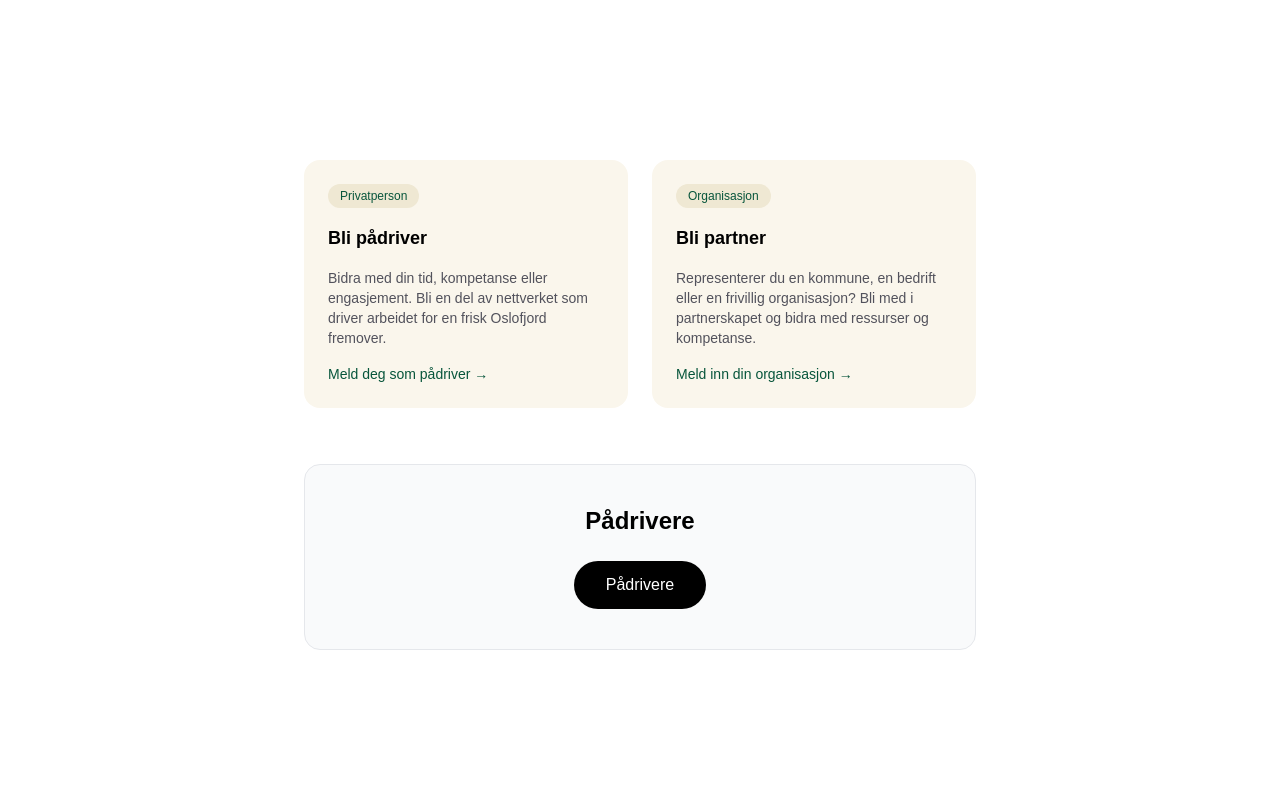
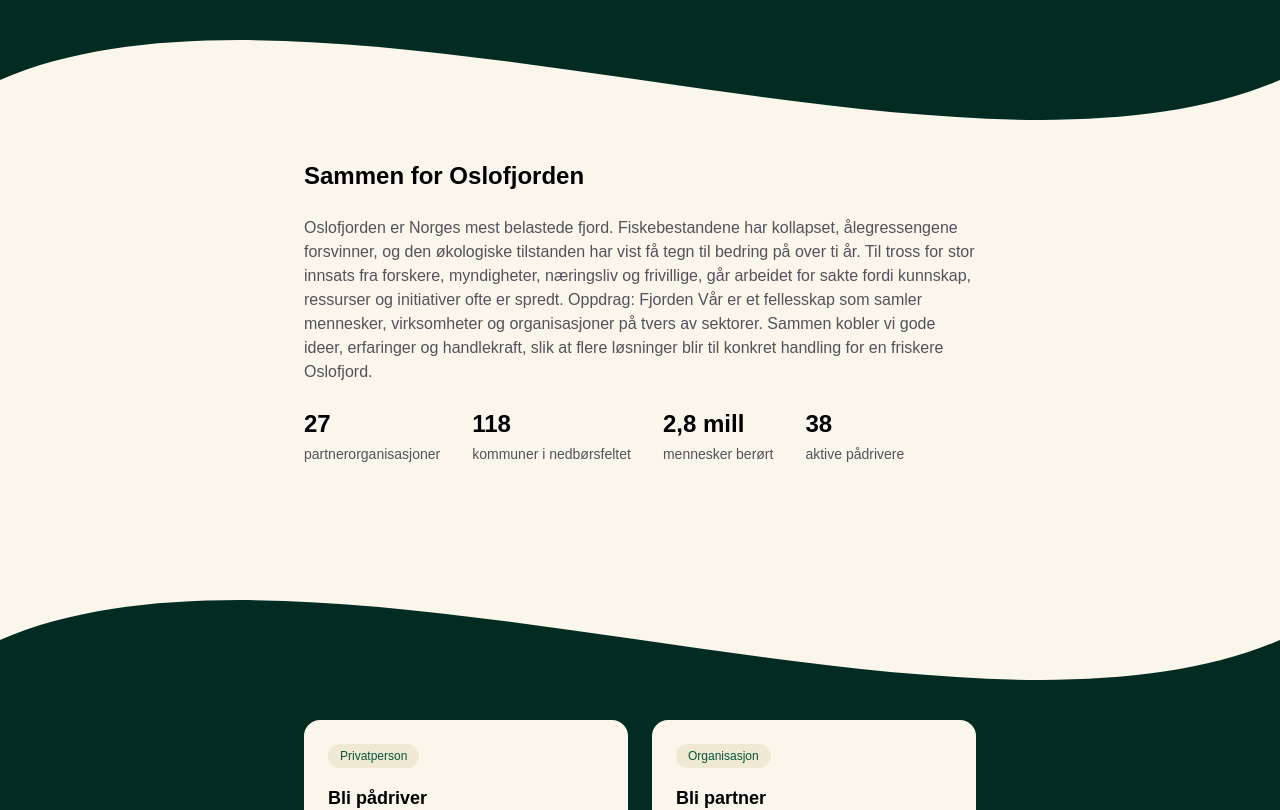
Before and after one commit to Padriv/paadriv-redd-fjorden, a Next.js app: page / in a window 1280 px wide. Shown: the part 800-1610 px from the top of the page. Before the commit the page ends 1578 px from the top, so only its background shows below. Built offline with nearby package versions, Linux system fonts and the light colour scheme; no server answers.

Commit message:
Add AboutSection component with statistics and update styles in Hero and JoinSection

```diff
--- /dev/null
+++ b/app/_components/AboutSection.tsx
@@ -0,0 +1,52 @@
+const stats = [
+	{ value: "27", label: "partnerorganisasjoner" },
+	{ value: "118", label: "kommuner i nedbørsfeltet" },
+	{ value: "2,8 mill", label: "mennesker berørt" },
+	{ value: "38", label: "aktive pådrivere" },
+];
+
+export default function AboutSection() {
+	return (
+		<section className="relative w-full bg-cream px-16 pb-24 pt-40">
+			<svg
+				className="absolute left-0 top-0 h-40 w-full"
+				viewBox="0 0 1440 220"
+				preserveAspectRatio="none"
+				aria-hidden="true"
+			>
+				<path
+					d="M0,110 C360,-80 1080,300 1440,110 L1440,0 L0,0 Z"
+					className="fill-deep-green"
+				/>
+			</svg>
+
+			<div className="mx-auto flex max-w-2xl flex-col gap-6">
+				<h2 className="text-2xl font-semibold text-black">
+					Sammen for Oslofjorden
+				</h2>
+				<p className="text-zinc-600">
+					Oslofjorden er Norges mest belastede fjord. Fiskebestandene har
+					kollapset, ålegressengene forsvinner, og den økologiske tilstanden har
+					vist få tegn til bedring på over ti år. Til tross for stor innsats fra
+					forskere, myndigheter, næringsliv og frivillige, går arbeidet for
+					sakte fordi kunnskap, ressurser og initiativer ofte er spredt.
+					Oppdrag: Fjorden Vår er et fellesskap som samler mennesker,
+					virksomheter og organisasjoner på tvers av sektorer. Sammen kobler vi
+					gode ideer, erfaringer og handlekraft, slik at flere løsninger blir
+					til konkret handling for en friskere Oslofjord.
+				</p>
+
+				<div className="flex flex-wrap gap-8">
+					{stats.map((stat) => (
+						<div key={stat.label} className="flex flex-col gap-1">
+							<span className="text-2xl font-semibold text-black">
+								{stat.value}
+							</span>
+							<span className="text-sm text-zinc-600">{stat.label}</span>
+						</div>
+					))}
+				</div>
+			</div>
+		</section>
+	);
+}
--- a/app/_components/Hero.tsx
+++ b/app/_components/Hero.tsx
@@ -2,7 +2,7 @@
 
 export default function Hero() {
 	return (
-		<section className="relative flex h-dvh min-h-[600px] w-full flex-col justify-end overflow-hidden bg-emerald-950 pb-32 pl-10 pr-6 pt-10 md:pb-40 md:pl-28 md:pr-16">
+		<section className="relative flex h-dvh min-h-[600px] w-full flex-col justify-end overflow-hidden bg-deep-green pb-32 pl-10 pr-6 pt-10 md:pb-40 md:pl-28 md:pr-16">
 			<Image
 				src="/images/Forsidebilde.jpg"
 				alt="Dykker som undersøker dekk og skrot på fjordbunnen"
@@ -11,7 +11,7 @@
 				className="object-cover object-[center_40%]"
 			/>
 
-			<div className="absolute inset-0 bg-gradient-to-b from-emerald-950/40 via-emerald-950/50 to-emerald-950/85" />
+			<div className="absolute inset-0 bg-gradient-to-b from-deep-green/40 via-deep-green/50 to-deep-green/85" />
 
 			<div className="relative z-10 flex max-w-2xl flex-col gap-3 text-[#FEFFC8] sm:gap-4">
 				<h1 className="text-hero text-balance font-extrabold leading-tight">
--- a/app/_components/JoinSection.tsx
+++ b/app/_components/JoinSection.tsx
@@ -23,22 +23,34 @@
 	return (
 		<section
 			id="meld-interesse-organisasjon"
-			className="flex flex-col items-center gap-10 py-8"
+			className="relative w-full bg-deep-green px-16 pb-24 pt-40"
 		>
-			<div className="flex w-full flex-col gap-6 sm:flex-row">
+			<svg
+				className="absolute left-0 top-0 h-40 w-full"
+				viewBox="0 0 1440 220"
+				preserveAspectRatio="none"
+				aria-hidden="true"
+			>
+				<path
+					d="M0,110 C360,-80 1080,300 1440,110 L1440,0 L0,0 Z"
+					className="fill-cream"
+				/>
+			</svg>
+
+			<div className="mx-auto flex w-full max-w-2xl flex-col gap-6 sm:flex-row">
 				{cards.map((card) => (
 					<div
 						key={card.href}
-						className="flex flex-1 flex-col gap-4 rounded-2xl bg-[#FAF6EC] p-6"
+						className="flex flex-1 flex-col gap-4 rounded-2xl bg-cream p-6"
 					>
-						<span className="w-fit rounded-full bg-[#EFE8D3] px-3 py-1 text-xs font-medium text-[#07553B]">
+						<span className="w-fit rounded-full bg-tan px-3 py-1 text-xs font-medium text-green">
 							{card.tag}
 						</span>
 						<h3 className="text-lg font-semibold text-black">{card.title}</h3>
 						<p className="text-sm text-zinc-600">{card.description}</p>
 						<Link
 							href={card.href}
-							className="text-sm font-medium text-[#07553B] transition-colors hover:text-black"
+							className="text-sm font-medium text-green transition-colors hover:text-black"
 						>
 							{card.linkLabel} →
 						</Link>
--- a/app/globals.css
+++ b/app/globals.css
@@ -15,6 +15,11 @@
 	--text-heading: var(--text-xl);
 	--text-hero: var(--text-3xl);
 	--text-display: var(--text-4xl);
+
+	--color-deep-green: #022c22;
+	--color-green: #07553b;
+	--color-cream: #faf6ec;
+	--color-tan: #efe8d3;
 }
 
 @media (width >= theme(--breakpoint-md)) {
--- a/app/page.tsx
+++ b/app/page.tsx
@@ -1,3 +1,4 @@
+import AboutSection from "./_components/AboutSection";
 import Hero from "./_components/Hero";
 import JoinSection from "./_components/JoinSection";
 import PaadriverSection from "./_components/PaadriverSection";
@@ -7,9 +8,10 @@
 	return (
 		<main className="flex min-h-screen flex-col items-center bg-white">
 			<Hero />
+			<AboutSection />
+			<JoinSection />
 			<div className="flex w-full flex-col items-center gap-16 px-16 py-32">
 				<div className="flex max-w-2xl flex-col gap-6">
-					<JoinSection />
 					<PaadriverSection />
 				</div>
 				<PartnereSection />
```
